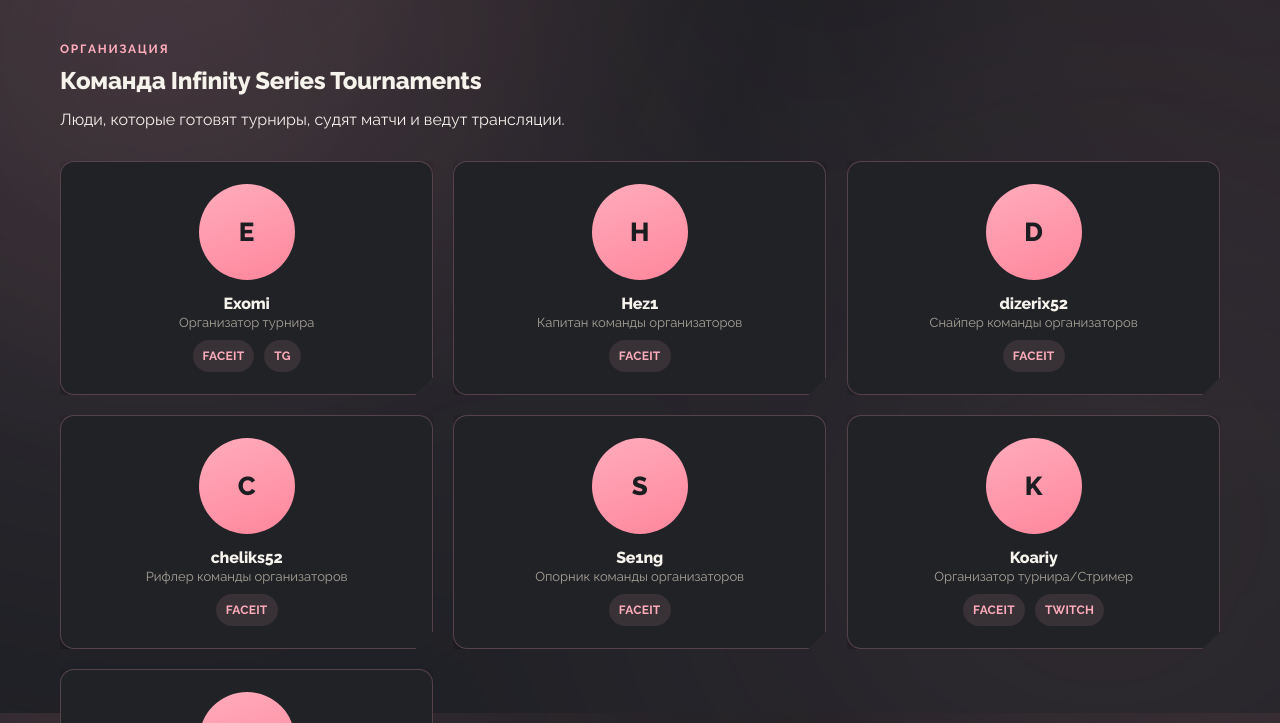
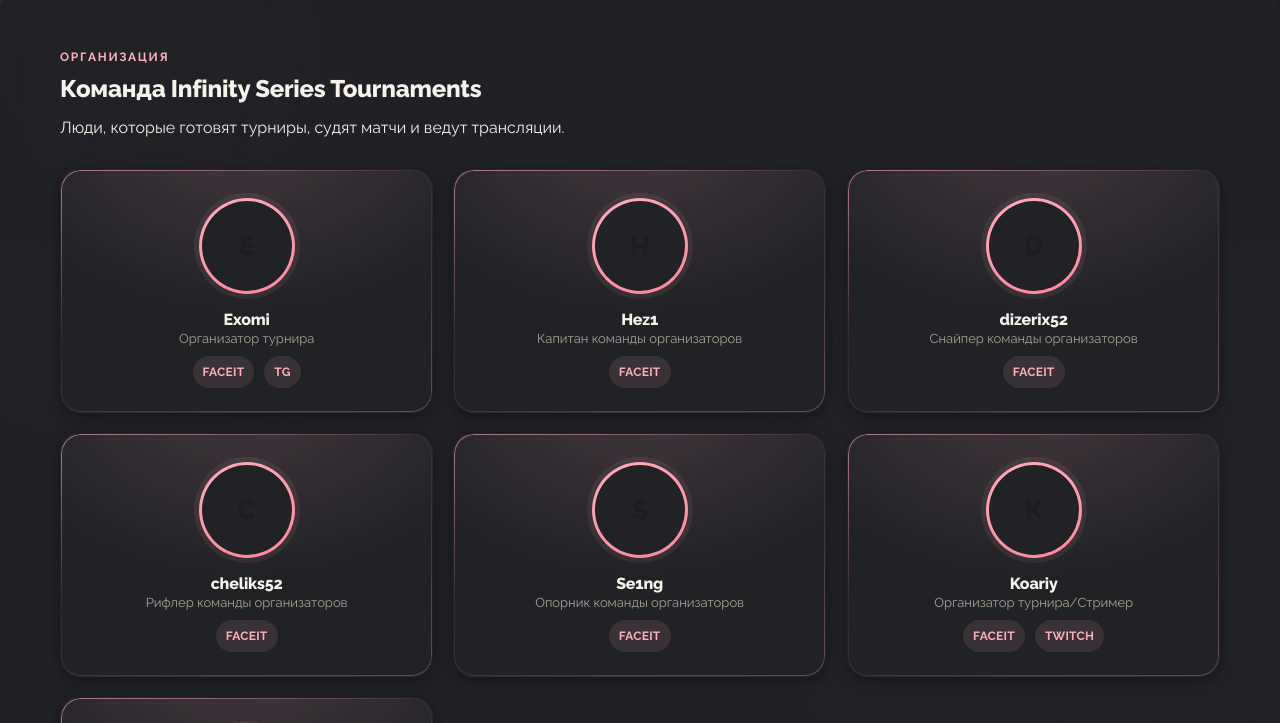
Before and after one commit to infinityseries2025-art/InfinitySite-, a plain HTML site: page team.html in a window 1280 px wide. Shown: the part 87-810 px from the top of the page. Drawn offline with Linux system fonts and the light colour scheme; files whose address does not match are found by name.

Commit message:
Add files via upload

```diff
--- a/assets/css/style.css
+++ b/assets/css/style.css
@@ -221,7 +221,7 @@
   transform:rotate(-8deg) scale(1.06);
   box-shadow:0 0 0 6px rgba(255,172,188,0.16), var(--shadow-tight);
 }
-.brand-mark img{ width:100%; height:100%; object-fit:cover; }
+.brand-mark img{ width:78%; height:78%; object-fit:contain; }
 .brand-mark svg{ width:24px; height:24px; }
 
 .nav-links{
@@ -312,7 +312,7 @@
   justify-content:center;
   overflow:hidden;
 }
-.hero-mark-inner img{ width:100%; height:100%; object-fit:cover; }
+.hero-mark-inner img{ width:82%; height:82%; object-fit:contain; }
 .hero-mark-inner svg{ width:56px; height:56px; }
 
 .hero h1{
@@ -402,7 +402,6 @@
   border:1px solid var(--color-primary-line);
   border-radius:var(--radius);
   box-shadow:var(--shadow-tight);
-  clip-path:polygon(0 0,100% 0,100% calc(100% - 18px),calc(100% - 18px) 100%,0 100%);
   animation:popIn .55s var(--ease) both;
   animation-delay:calc(var(--i,0) * 70ms);
   transition:transform .35s var(--ease), box-shadow .35s var(--ease), border-color .35s var(--ease);
@@ -566,18 +565,53 @@
 .news-card p{ color:var(--color-ink-soft); font-size:14px; flex:1; }
 
 /* --- team cards --- */
-.team-card{ padding:22px 20px; text-align:center; }
+.team-card{
+  position:relative;
+  padding:28px 22px 24px;
+  text-align:center;
+  overflow:hidden;
+  border-radius:20px;
+  border-color:transparent;
+  background:
+    radial-gradient(120% 130% at 50% -18%, rgba(255,172,188,0.16), transparent 60%),
+    var(--color-surface);
+}
+/* градиентный контур на всю карточку — без срезов и артефактов тени */
+.team-card::before{
+  content:'';
+  position:absolute; inset:0;
+  border-radius:inherit;
+  padding:1px;
+  background:linear-gradient(155deg, rgba(255,172,188,0.65), rgba(255,172,188,0.05) 42%, rgba(255,172,188,0.32));
+  -webkit-mask:linear-gradient(#000 0 0) content-box, linear-gradient(#000 0 0);
+  -webkit-mask-composite:xor;
+          mask-composite:exclude;
+  pointer-events:none;
+  transition:opacity .35s var(--ease);
+}
+.team-card:hover{ border-color:transparent; }
+.team-card:hover::before{ filter:brightness(1.3); }
 .team-avatar{
+  position:relative;
   width:96px; height:96px;
   border-radius:50%;
-  margin:0 auto 14px;
+  margin:0 auto 16px;
+  padding:3px;
   background:linear-gradient(160deg,var(--color-primary),var(--color-accent-deep));
+  box-shadow:0 0 0 5px rgba(255,172,188,0.08);
   display:flex; align-items:center; justify-content:center;
-  overflow:hidden;
   color:#1C1D21; font-weight:800; font-size:26px;
   transition:transform .35s var(--ease), box-shadow .35s var(--ease);
 }
-.team-card:hover .team-avatar{ transform:scale(1.07) rotate(-3deg); box-shadow:var(--shadow-glow); }
+.team-avatar-inner{
+  width:100%; height:100%;
+  border-radius:50%;
+  overflow:hidden;
+  background:var(--color-surface);
+  display:flex; align-items:center; justify-content:center;
+}
+.team-avatar-inner img{ width:100%; height:100%; object-fit:cover; }
+.team-card:hover .team-avatar{ transform:scale(1.07) rotate(-3deg); box-shadow:0 0 0 6px rgba(255,172,188,0.18), var(--shadow-glow); }
 .team-card h3{ font-size:16px; margin-bottom:2px; color:var(--color-text); }
 .team-card .role{ font-size:13px; color:var(--color-ink-soft); margin-bottom:10px; }
 .team-card .socials{ display:flex; gap:10px; justify-content:center; }
--- a/assets/js/main.js
+++ b/assets/js/main.js
@@ -304,7 +304,7 @@
   const initials = (t.name || '').split(' ').map(w => w[0]).join('').slice(0,2).toUpperCase();
   return `
   <div class="card team-card" style="--i:${i}">
-    <div class="team-avatar">${t.photo ? `<img src="${t.photo}" alt="${t.name}">` : initials}</div>
+    <div class="team-avatar"><div class="team-avatar-inner">${t.photo ? `<img src="${t.photo}" alt="${t.name}">` : initials}</div></div>
     <h3>${t.name}</h3>
     <div class="role">${t.role || ''}</div>
     <div class="socials">
```
Also changed, not shown: assets/images/background.jpg (added), assets/images/favicon.png, assets/images/logo.png.
